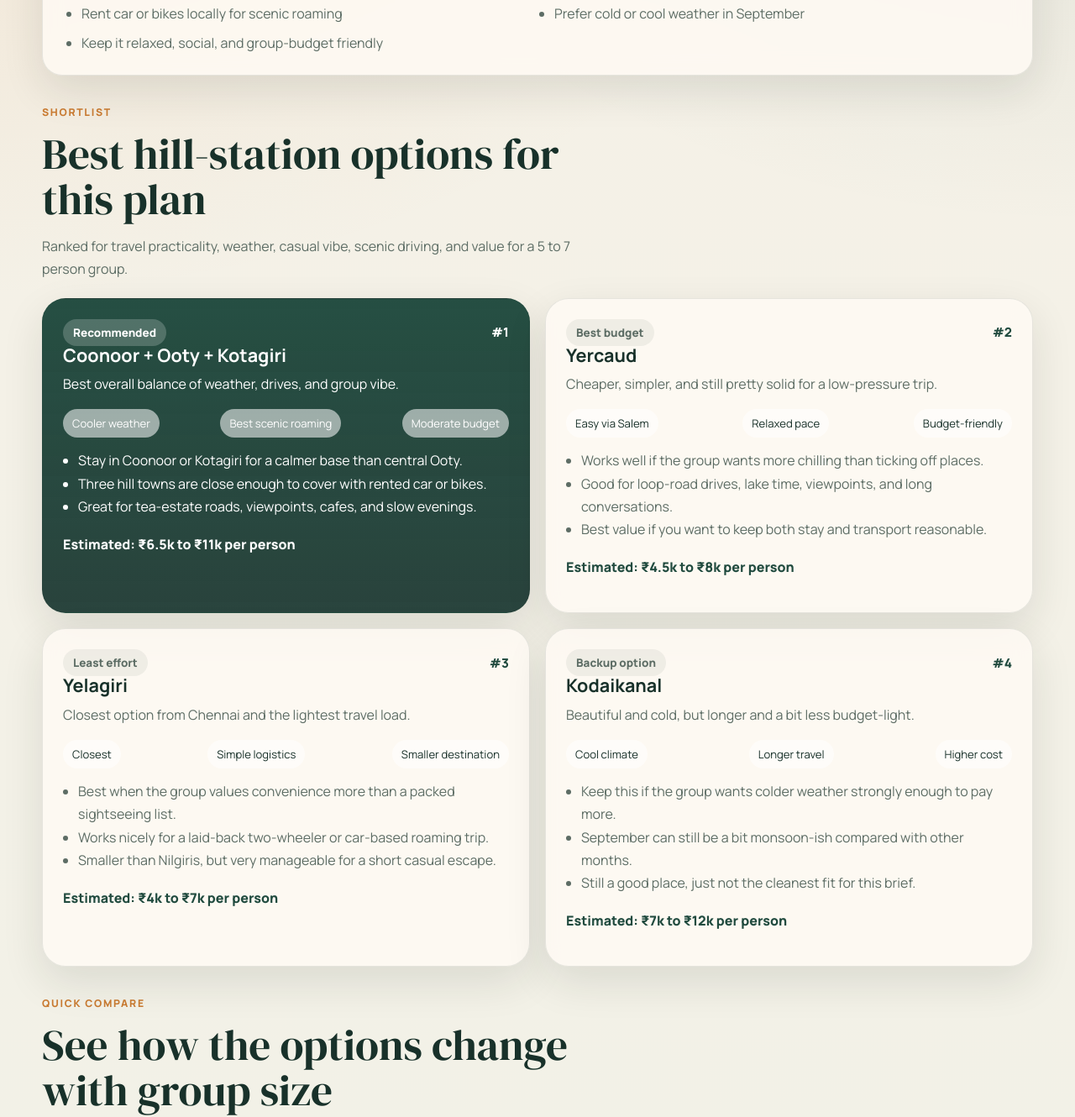
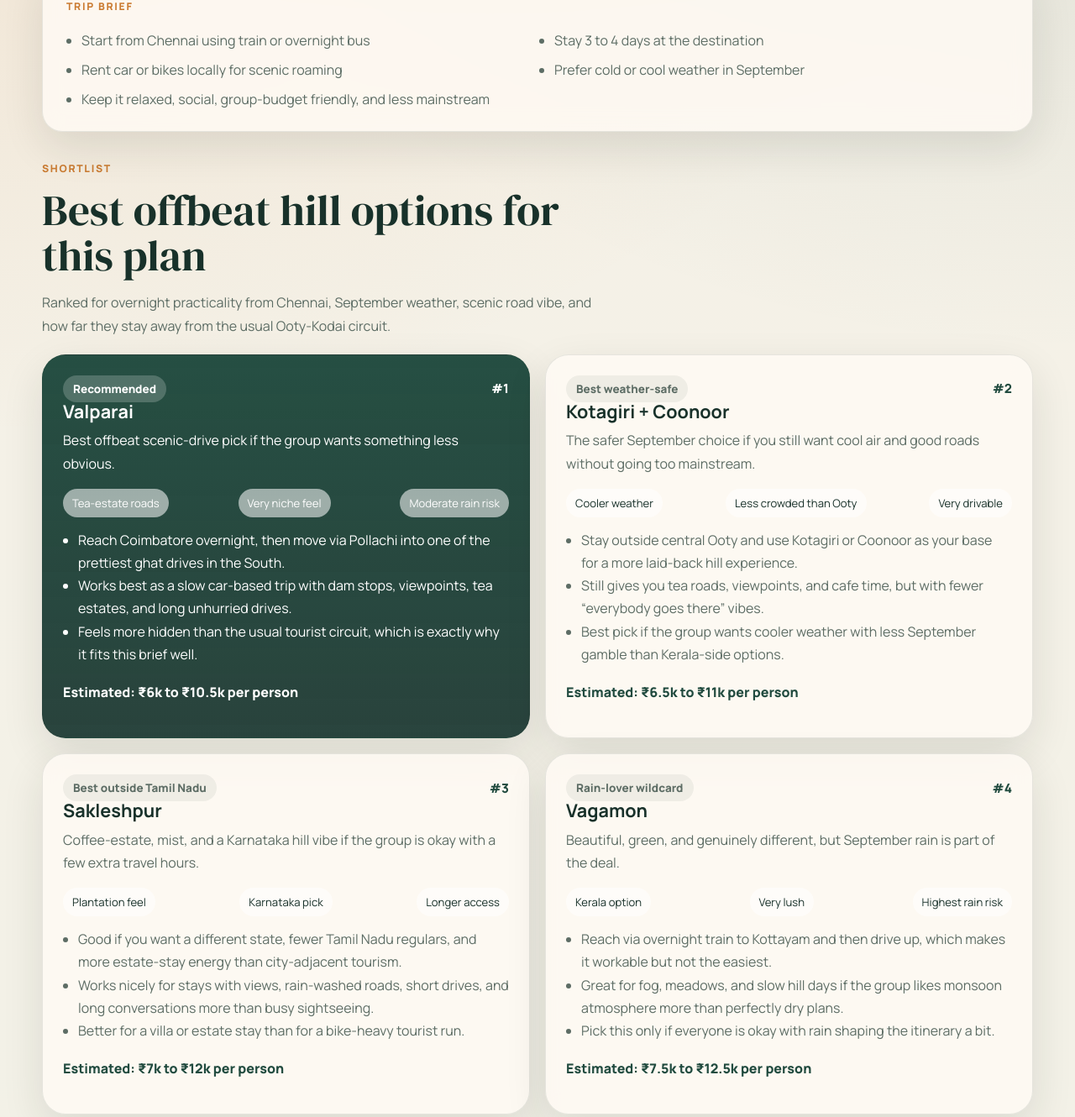
Before and after one commit to Balamm27/Sept-2026-trip-plan, a plain HTML site: page index.html in a window 1280 px wide. Shown: the part 970-2300 px from the top of the page at 84% size. Drawn offline with Linux system fonts and the light colour scheme.

Commit message:
Shift trip dashboard to offbeat South India picks

```diff
--- a/index.html
+++ b/index.html
@@ -6,7 +6,7 @@
     <title>September 2026 Hill Trip Planner</title>
     <meta
       name="description"
-      content="Shareable dashboard for planning a September 2026 hill-station trip from Chennai."
+      content="Shareable dashboard for planning an offbeat September 2026 hill trip from Chennai."
     />
     <link rel="preconnect" href="https://fonts.googleapis.com" />
     <link rel="preconnect" href="https://fonts.gstatic.com" crossorigin />
@@ -21,10 +21,10 @@
       <header class="hero">
         <div class="hero-copy">
           <p class="eyebrow">Group Escape Planner</p>
-          <h1>September 2026 hill trip from Chennai, built for a chilled friend group.</h1>
+          <h1>September 2026 offbeat hill trip from Chennai, built for a chilled friend group.</h1>
           <p class="hero-text">
-            A shareable shortlist for 5 to 7 people: short travel time, cooler weather,
-            casual sightseeing, scenic drives, and a budget that stays realistic.
+            A shareable shortlist for 5 to 7 people across South India: overnight travel,
+            niche hill spots, scenic drives, cooler air, and a budget that stays realistic.
           </p>
           <div class="hero-actions">
             <a href="#options" class="button button-primary">See options</a>
@@ -34,8 +34,8 @@
         <div class="hero-panel">
           <div class="metric-card highlight">
             <span class="metric-label">Best overall</span>
-            <strong>Coonoor base</strong>
-            <span class="metric-note">with Ooty + Kotagiri drives</span>
+            <strong>Valparai base</strong>
+            <span class="metric-note">with Aliyar and Sholayar side drives</span>
           </div>
           <div class="metric-grid">
             <div class="metric-card">
@@ -67,7 +67,7 @@
               <li>Stay 3 to 4 days at the destination</li>
               <li>Rent car or bikes locally for scenic roaming</li>
               <li>Prefer cold or cool weather in September</li>
-              <li>Keep it relaxed, social, and group-budget friendly</li>
+              <li>Keep it relaxed, social, group-budget friendly, and less mainstream</li>
             </ul>
           </div>
         </section>
@@ -75,10 +75,10 @@
         <section id="options" class="section">
           <div class="section-heading">
             <p class="section-label">Shortlist</p>
-            <h2>Best hill-station options for this plan</h2>
+            <h2>Best offbeat hill options for this plan</h2>
             <p>
-              Ranked for travel practicality, weather, casual vibe, scenic driving, and
-              value for a 5 to 7 person group.
+              Ranked for overnight practicality from Chennai, September weather, scenic
+              road vibe, and how far they stay away from the usual Ooty-Kodai circuit.
             </p>
           </div>
 
@@ -88,80 +88,93 @@
                 <span class="pill">Recommended</span>
                 <span class="rank">#1</span>
               </div>
-              <h3>Coonoor + Ooty + Kotagiri</h3>
-              <p class="subtitle">Best overall balance of weather, drives, and group vibe.</p>
+              <h3>Valparai</h3>
+              <p class="subtitle">Best offbeat scenic-drive pick if the group wants something less obvious.</p>
+              <div class="stats-row">
+                <span>Tea-estate roads</span>
+                <span>Very niche feel</span>
+                <span>Moderate rain risk</span>
+              </div>
+              <ul>
+                <li>Reach Coimbatore overnight, then move via Pollachi into one of the prettiest ghat drives in the South.</li>
+                <li>Works best as a slow car-based trip with dam stops, viewpoints, tea estates, and long unhurried drives.</li>
+                <li>Feels more hidden than the usual tourist circuit, which is exactly why it fits this brief well.</li>
+              </ul>
+              <p class="budget-tag">Estimated: ₹6k to ₹10.5k per person</p>
+            </article>
+
+            <article class="destination-card">
+              <div class="card-topline">
+                <span class="pill muted">Best weather-safe</span>
+                <span class="rank">#2</span>
+              </div>
+              <h3>Kotagiri + Coonoor</h3>
+              <p class="subtitle">The safer September choice if you still want cool air and good roads without going too mainstream.</p>
               <div class="stats-row">
                 <span>Cooler weather</span>
-                <span>Best scenic roaming</span>
-                <span>Moderate budget</span>
+                <span>Less crowded than Ooty</span>
+                <span>Very drivable</span>
               </div>
               <ul>
-                <li>Stay in Coonoor or Kotagiri for a calmer base than central Ooty.</li>
-                <li>Three hill towns are close enough to cover with rented car or bikes.</li>
-                <li>Great for tea-estate roads, viewpoints, cafes, and slow evenings.</li>
+                <li>Stay outside central Ooty and use Kotagiri or Coonoor as your base for a more laid-back hill experience.</li>
+                <li>Still gives you tea roads, viewpoints, and cafe time, but with fewer “everybody goes there” vibes.</li>
+                <li>Best pick if the group wants cooler weather with less September gamble than Kerala-side options.</li>
               </ul>
               <p class="budget-tag">Estimated: ₹6.5k to ₹11k per person</p>
             </article>
 
             <article class="destination-card">
               <div class="card-topline">
-                <span class="pill muted">Best budget</span>
-                <span class="rank">#2</span>
+                <span class="pill muted">Best outside Tamil Nadu</span>
+                <span class="rank">#3</span>
               </div>
-              <h3>Yercaud</h3>
-              <p class="subtitle">Cheaper, simpler, and still pretty solid for a low-pressure trip.</p>
+              <h3>Sakleshpur</h3>
+              <p class="subtitle">Coffee-estate, mist, and a Karnataka hill vibe if the group is okay with a few extra travel hours.</p>
               <div class="stats-row">
-                <span>Easy via Salem</span>
-                <span>Relaxed pace</span>
-                <span>Budget-friendly</span>
+                <span>Plantation feel</span>
+                <span>Karnataka pick</span>
+                <span>Longer access</span>
               </div>
               <ul>
-                <li>Works well if the group wants more chilling than ticking off places.</li>
-                <li>Good for loop-road drives, lake time, viewpoints, and long conversations.</li>
-                <li>Best value if you want to keep both stay and transport reasonable.</li>
+                <li>Good if you want a different state, fewer Tamil Nadu regulars, and more estate-stay energy than city-adjacent tourism.</li>
+                <li>Works nicely for stays with views, rain-washed roads, short drives, and long conversations more than busy sightseeing.</li>
+                <li>Better for a villa or estate stay than for a bike-heavy tourist run.</li>
               </ul>
-              <p class="budget-tag">Estimated: ₹4.5k to ₹8k per person</p>
+              <p class="budget-tag">Estimated: ₹7k to ₹12k per person</p>
             </article>
 
             <article class="destination-card">
               <div class="card-topline">
-                <span class="pill muted">Least effort</span>
-                <span class="rank">#3</span>
+                <span class="pill muted">Rain-lover wildcard</span>
+                <span class="rank">#4</span>
               </div>
-              <h3>Yelagiri</h3>
-              <p class="subtitle">Closest option from Chennai and the lightest travel load.</p>
+              <h3>Vagamon</h3>
+              <p class="subtitle">Beautiful, green, and genuinely different, but September rain is part of the deal.</p>
               <div class="stats-row">
-                <span>Closest</span>
-                <span>Simple logistics</span>
-                <span>Smaller destination</span>
+                <span>Kerala option</span>
+                <span>Very lush</span>
+                <span>Highest rain risk</span>
               </div>
               <ul>
-                <li>Best when the group values convenience more than a packed sightseeing list.</li>
-                <li>Works nicely for a laid-back two-wheeler or car-based roaming trip.</li>
-                <li>Smaller than Nilgiris, but very manageable for a short casual escape.</li>
+                <li>Reach via overnight train to Kottayam and then drive up, which makes it workable but not the easiest.</li>
+                <li>Great for fog, meadows, and slow hill days if the group likes monsoon atmosphere more than perfectly dry plans.</li>
+                <li>Pick this only if everyone is okay with rain shaping the itinerary a bit.</li>
               </ul>
-              <p class="budget-tag">Estimated: ₹4k to ₹7k per person</p>
+              <p class="budget-tag">Estimated: ₹7.5k to ₹12.5k per person</p>
             </article>
+          </div>
+        </section>
 
-            <article class="destination-card">
-              <div class="card-topline">
-                <span class="pill muted">Backup option</span>
-                <span class="rank">#4</span>
-              </div>
-              <h3>Kodaikanal</h3>
-              <p class="subtitle">Beautiful and cold, but longer and a bit less budget-light.</p>
-              <div class="stats-row">
-                <span>Cool climate</span>
-                <span>Longer travel</span>
-                <span>Higher cost</span>
-              </div>
-              <ul>
-                <li>Keep this if the group wants colder weather strongly enough to pay more.</li>
-                <li>September can still be a bit monsoon-ish compared with other months.</li>
-                <li>Still a good place, just not the cleanest fit for this brief.</li>
-              </ul>
-              <p class="budget-tag">Estimated: ₹7k to ₹12k per person</p>
-            </article>
+        <section class="section intro-strip">
+          <div class="intro-card">
+            <p class="section-label">September reality check</p>
+            <ul class="trip-points">
+              <li>Best offbeat vibe: Valparai</li>
+              <li>Best safer-weather choice: Kotagiri + Coonoor</li>
+              <li>Best outside-Tamil-Nadu mood: Sakleshpur</li>
+              <li>Best monsoon-green wildcard: Vagamon</li>
+              <li>If the group hates rain uncertainty, avoid Kerala-heavy picks in early September</li>
+            </ul>
           </div>
         </section>
 
@@ -199,10 +212,9 @@
             <div class="results-panel">
               <div class="recommendation-banner">
                 <p class="section-label">Current fit</p>
-                <h3 id="liveRecommendation">Coonoor + Ooty + Kotagiri</h3>
+                <h3 id="liveRecommendation">Valparai</h3>
                 <p id="liveReason">
-                  Best mix of weather, scenic drives, and group hangout value without making
-                  the travel too painful.
+                  Best offbeat drive-heavy option for a chilled group that wants something less regular than the standard hill-station list.
                 </p>
               </div>
               <div class="compare-table" id="budgetCards"></div>
@@ -215,38 +227,36 @@
             <p class="section-label">Sample plan</p>
             <h2>Recommended 3N / 4D itinerary</h2>
             <p>
-              Designed around a Coonoor base, with easy day loops into Ooty and Kotagiri.
+              Designed around a Valparai base, with the journey itself becoming part of the trip.
             </p>
           </div>
 
           <div class="timeline">
             <article class="timeline-card">
               <span class="day-chip">Night 0 / Day 1</span>
-              <h3>Overnight from Chennai, then settle into Coonoor</h3>
+              <h3>Overnight from Chennai, then head up through Pollachi</h3>
               <p>
-                Take an overnight bus to Ooty or an overnight train toward Mettupalayam, then
-                head up to Coonoor. Keep the first day light: brunch, check-in, tea-estate
-                roads, Sims Park, and a slow evening at the stay.
+                Take an overnight train or bus to Coimbatore, move toward Pollachi after
+                breakfast, and make the Aliyar-side climb part of the experience. Check in,
+                take it easy, and keep the evening for mist, tea-estate roads, and a long stay-side hangout.
               </p>
             </article>
 
             <article class="timeline-card">
               <span class="day-chip">Day 2</span>
-              <h3>Ooty scenic loop</h3>
+              <h3>Valparai viewpoints and tea-country roaming</h3>
               <p>
-                Do a relaxed Ooty-side drive: lake area, viewpoint stops, garden or tea stop,
-                and return before dark. Good day to use bikes if the weather is clear, or a
-                rental car if the group wants it easier.
+                Keep it simple: dam stops, estate roads, relaxed view points, tea or snack
+                breaks, and no pressure to rush through a checklist. This is the day for pure hill-road mood.
               </p>
             </article>
 
             <article class="timeline-card">
               <span class="day-chip">Day 3</span>
-              <h3>Kotagiri side for the best road vibe</h3>
+              <h3>Sholayar side or a slow backup weather day</h3>
               <p>
-                Drive through Kotagiri-side roads for a quieter day with less crowd and better
-                hangout energy. Keep the evening open for a long dinner, cards, music, and
-                terrace time at the stay.
+                If the weather is clear, take a longer scenic loop toward the dam side. If the
+                rain picks up, keep this as a cafe, cards, music, and stay-with-a-view day instead.
               </p>
             </article>
 
@@ -254,9 +264,8 @@
               <span class="day-chip">Day 4</span>
               <h3>Breakfast, one final viewpoint, and return</h3>
               <p>
-                Keep the last morning easy, leave enough buffer for downhill travel, and start
-                the return without rushing. This keeps the trip feeling relaxed instead of
-                squeezed.
+                Keep the last morning easy, do one final stop on the way down, and leave enough
+                buffer for the return train or bus. That way the trip stays relaxed instead of over-optimized.
               </p>
             </article>
           </div>
--- a/script.js
+++ b/script.js
@@ -1,47 +1,47 @@
 const tripOptions = [
   {
-    id: "coonoor",
-    name: "Coonoor + Ooty + Kotagiri",
+    id: "valparai",
+    name: "Valparai",
+    min: 6000,
+    max: 10500,
+    tags: ["balanced", "drives", "budget"],
+    reason:
+      "Best offbeat drive-heavy option for a chilled group that wants something less regular than the standard hill-station list.",
+  },
+  {
+    id: "kotagiri",
+    name: "Kotagiri + Coonoor",
     min: 6500,
     max: 11000,
-    tags: ["cooler", "drives", "balanced"],
+    tags: ["cooler", "easy", "balanced"],
     reason:
-      "Best mix of weather, scenic drives, and group hangout value without making the travel too painful.",
+      "Best option when the group wants cooler weather and less September weather risk without falling back into the most crowded Ooty version.",
   },
   {
-    id: "yercaud",
-    name: "Yercaud",
-    min: 4500,
-    max: 8000,
-    tags: ["budget", "easy", "balanced"],
+    id: "sakleshpur",
+    name: "Sakleshpur",
+    min: 7000,
+    max: 12000,
+    tags: ["balanced", "cooler"],
     reason:
-      "The best value option when the group wants a genuine hill break without stretching money too much.",
+      "Strong outside-Tamil-Nadu option for a slower estate-stay mood, provided the group is okay with a few extra travel hours.",
   },
   {
-    id: "yelagiri",
-    name: "Yelagiri",
-    min: 4000,
-    max: 7000,
-    tags: ["budget", "easy"],
-    reason:
-      "Best when the group cares most about short travel time and a very low-effort plan from Chennai.",
-  },
-  {
-    id: "kodai",
-    name: "Kodaikanal",
-    min: 7000,
-    max: 12000,
+    id: "vagamon",
+    name: "Vagamon",
+    min: 7500,
+    max: 12500,
     tags: ["cooler"],
     reason:
-      "Worth keeping as a colder backup, but the travel and cost are both a little heavier for this brief.",
+      "Beautiful and genuinely different, but it should be chosen only if the group actively likes a monsoon-green, rain-shaped trip.",
   },
 ];
 
 const stylePriority = {
-  balanced: ["coonoor", "yercaud", "yelagiri", "kodai"],
-  budget: ["yercaud", "yelagiri", "coonoor", "kodai"],
-  cooler: ["coonoor", "kodai", "yercaud", "yelagiri"],
-  easy: ["yelagiri", "yercaud", "coonoor", "kodai"],
+  balanced: ["valparai", "kotagiri", "sakleshpur", "vagamon"],
+  budget: ["valparai", "kotagiri", "sakleshpur", "vagamon"],
+  cooler: ["kotagiri", "valparai", "sakleshpur", "vagamon"],
+  easy: ["kotagiri", "valparai", "sakleshpur", "vagamon"],
 };
 
 const groupSizeInput = document.getElementById("groupSize");
@@ -85,13 +85,13 @@ function render() {
       const estimate = computeEstimate(option, nights, groupSize);
       const classes = index === 0 ? "budget-card featured" : "budget-card";
       const stayText =
-        option.id === "coonoor"
-          ? "Stay in Coonoor or Kotagiri"
-          : option.id === "yercaud"
-            ? "Best with a shared villa or 3 rooms"
-            : option.id === "yelagiri"
-              ? "Shortest travel, smallest destination"
-              : "Colder feel, longer ride";
+        option.id === "valparai"
+          ? "Best with a car and a scenic-road mindset"
+          : option.id === "kotagiri"
+            ? "Stay in Kotagiri or Coonoor, not busy Ooty center"
+            : option.id === "sakleshpur"
+              ? "Estate stay vibe works better than a rushed sightseeing list"
+              : "Pick only if the group is fine with September rain moods";
 
       return `
         <article class="${classes}">
```
